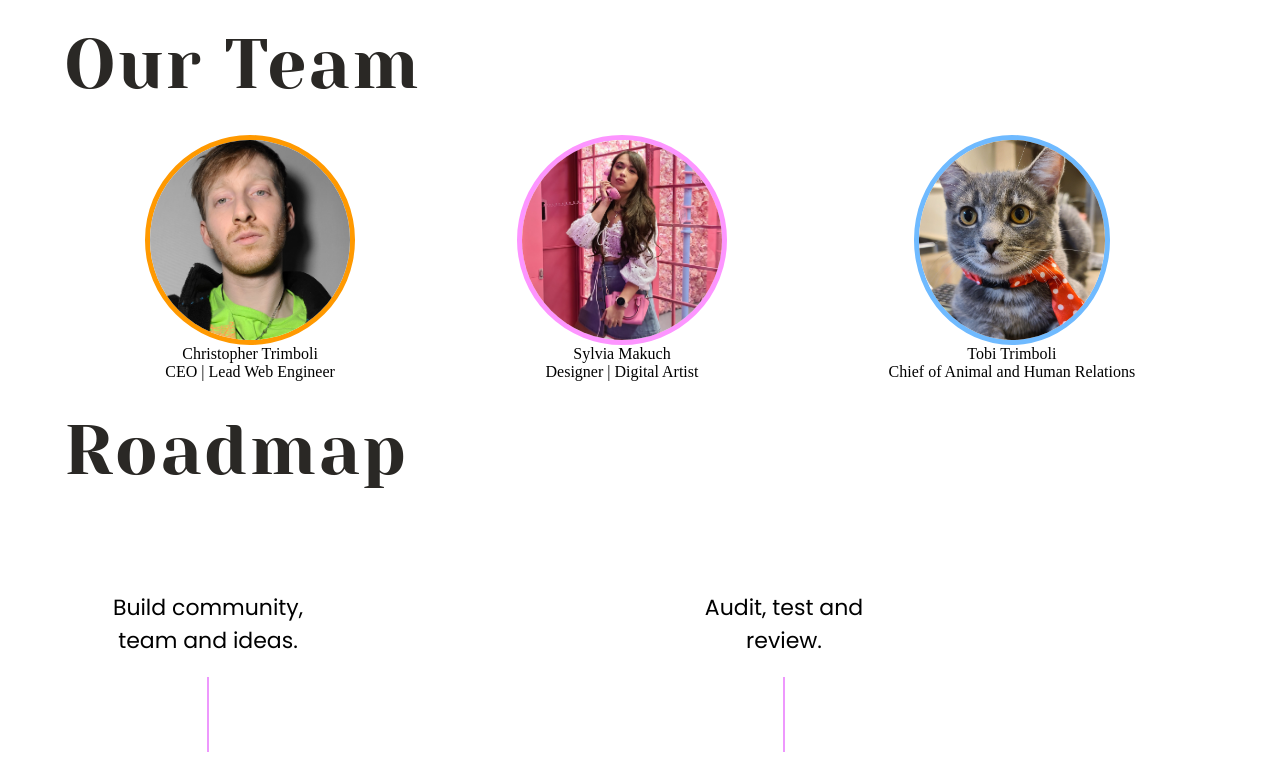
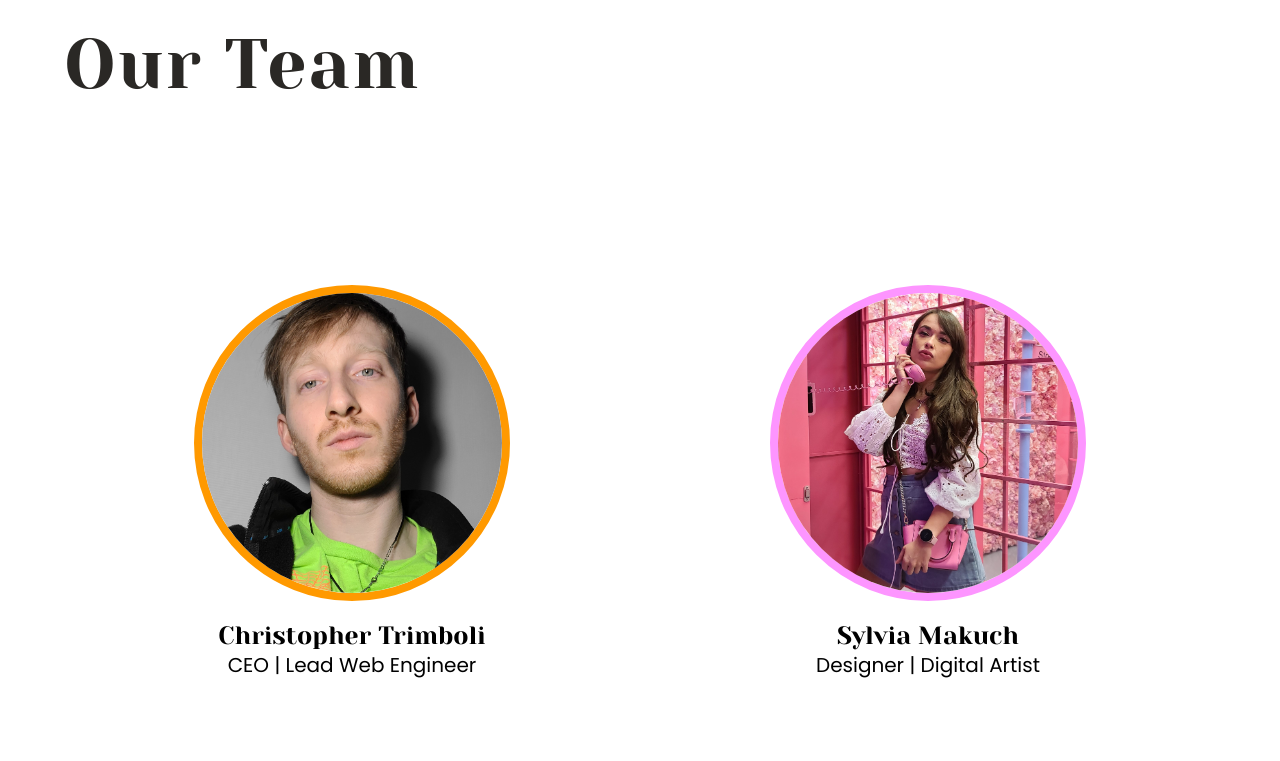
Before and after one commit to own-me/nude-promo, a React app: page / in a window 1280 px wide. Shown: the part 5840-6601 px from the top of the page. Built offline with nearby package versions, Linux system fonts and the light colour scheme.

Commit message:
more profile work

```diff
--- a/components/team/Team.tsx
+++ b/components/team/Team.tsx
@@ -20,6 +20,7 @@ const TeamGrid = styled.div`
     justify-content: space-around;
     align-content: center;
     flex-wrap: wrap;
+    padding: 100px 0px;
 `;
 
 export default function Team() {
--- a/components/team/TeamProfile.tsx
+++ b/components/team/TeamProfile.tsx
@@ -8,12 +8,15 @@ const ProfileContainer = styled.div`
     align-items: center;
     flex-direction: column;
     text-align: center;
+    margin: 50px;
 `;
 
 const ProfileImage = styled.img<{ $color: string }>`
-    height: 200px;
+    height: 300px;
+    width: 300px;
     border-radius: 100%;
-    border: 5px solid ${props => props.$color}
+    border: 8px solid ${props => props.$color};
+    margin-bottom: 20px;
 `;
 
 const ProfileTextContainer = styled.div`
@@ -21,11 +24,13 @@ const ProfileTextContainer = styled.div`
 `;
 
 const ProfileName = styled.div`
-
+    font-family: Yeseva One, Open Sans;
+    font-size: 25px;
 `;
 
 const ProfileTitle = styled.div`
-
+    font-family: Poppins, Open Sans;
+    font-size: 20px;
 `;
 
 export default function TeamProfile({ name, image, title, color }) {
--- a/components/team/config.ts
+++ b/components/team/config.ts
@@ -18,7 +18,7 @@ export const teamData = [
     {
         name: "Tobi Trimboli",
         image: tobiImage,
-        title: "Chief of Animal and Human Relations",
+        title: "Chief of Human Relations",
         color: "#6FBAFF"
     },
 ];
```
